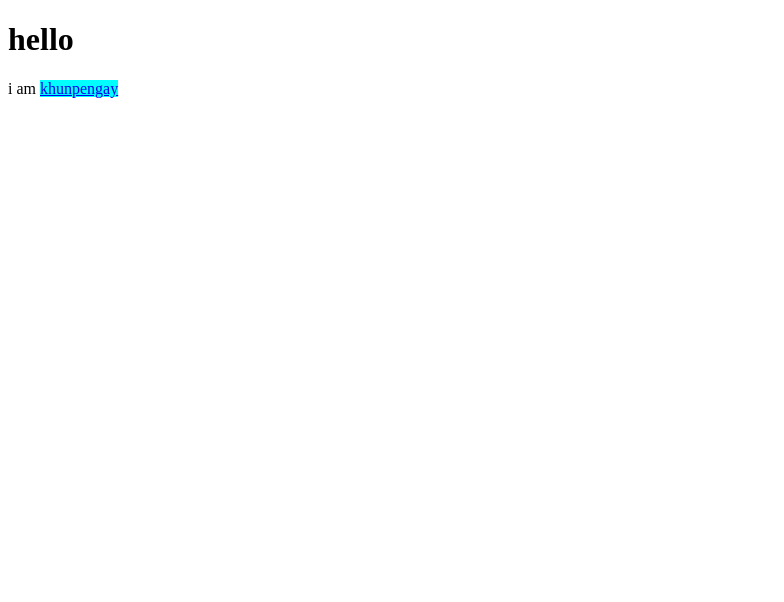
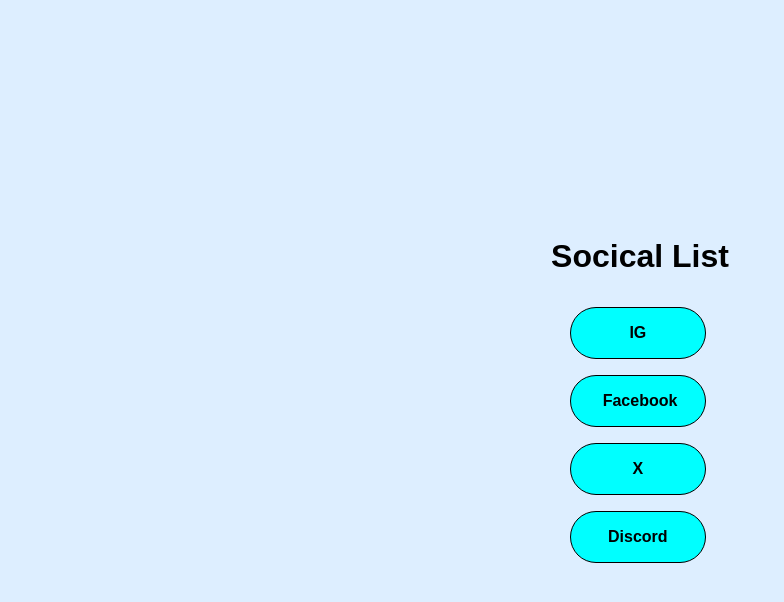
Before and after one commit to alizekk/khunpengay.github.io, a plain HTML site: page index.html in a window 1280 px wide. Shown: the whole page, without its empty margins (0-784 px from the left). Drawn offline with Linux system fonts and the light colour scheme.

Commit message:
edit index.html

```diff
--- a/index.html
+++ b/index.html
@@ -3,11 +3,19 @@
 <head>
     <meta charset="UTF-8">
     <meta name="viewport" content="width=device-width, initial-scale=1.0">
-    <title>Pete</title>
+    <title>KhunList</title>
+
+    <link rel="stylesheet" href="./style.css">
 </head>
 <body>
-    <h1>hello</h1>
-    <p>i am <a href="https://www.instagram.com/_ks0q/" style="width: 50%; height: 50px; background-color: aqua;"> khunpengay </a></p>
-
+    <section>
+        <h2 class="title">Socical List</h2>
+        <ul>
+            <li><a href="">IG</a></li>
+            <li><a href="">Facebook</a></li>
+            <li><a href="">X</a></li>
+            <li><a href="">Discord</a></li>
+        </ul>
+    </section>
 </body>
 </html>
--- /dev/null
+++ b/style.css
@@ -0,0 +1,50 @@
+* {
+    margin: 0;
+    padding: 0;
+    scroll-behavior: smooth;
+}
+
+body {
+    width: 100dvw;
+    height: 100dvh;
+    font-family: Arial, Helvetica, sans-serif;
+}
+
+section {
+    width: 100%;
+    height: 100%;
+    display: flex;
+    justify-content: center;
+    align-items: center;
+    flex-direction: column;
+    background: #ddeeff;
+}
+section > .title {
+    margin-bottom: 2rem;
+    font-size: 32px;
+}
+
+section > ul {
+    display: flex;
+    flex-direction: column;
+    row-gap: 1rem;
+}
+
+section > ul > li {
+    list-style: none;
+    width: 50%;
+    text-align: center;
+
+    padding: 1rem 2rem;
+    border: 1px solid #000;
+    border-radius: 2rem;
+    background: aqua;
+
+}
+
+section > ul > li > a {
+    text-decoration: none;
+    color: black;
+    font-size:  16px;
+    font-weight: 600;
+}
```
